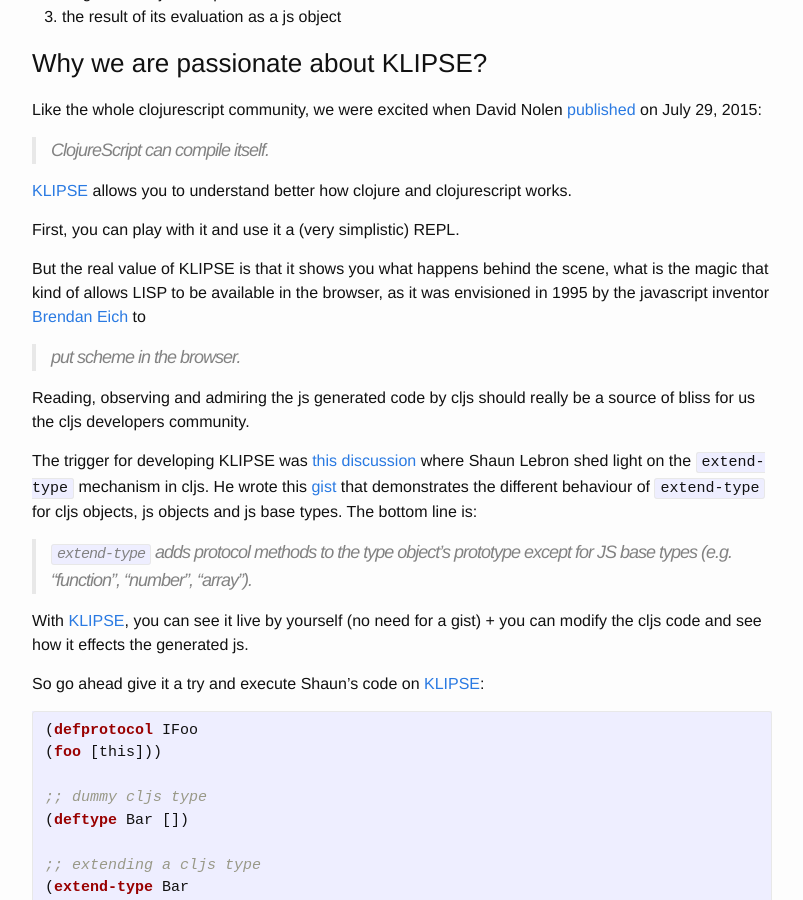
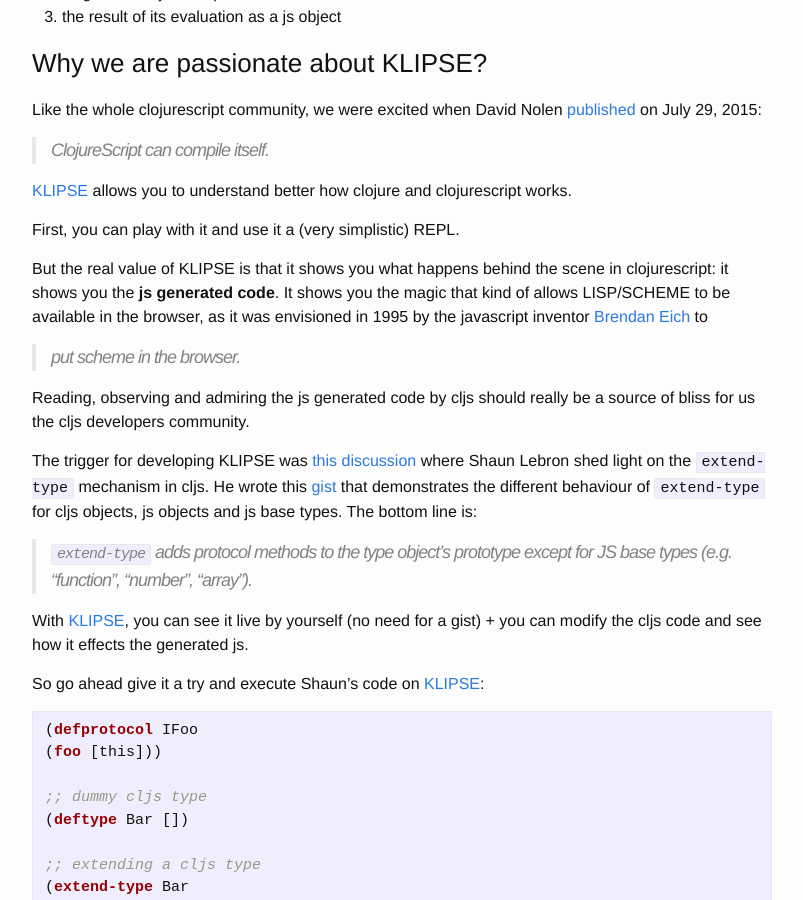
Before and after one commit to viebel/blog.klipse.tech, a Jekyll site: the page built from _posts/2016-03-11-klipse.md, in a window 1280 px wide and 900 px high, scrolled down 375 px. Shown: the whole window, without its empty margins (238-1041 px from the left). Built offline with Jekyll 4.4.1, drawn with Linux system fonts in a browser that asks for light colours.

Commit message:
improve KLIPSE

```diff
--- a/_posts/2016-03-11-klipse.md
+++ b/_posts/2016-03-11-klipse.md
@@ -27,7 +27,8 @@
 
 First, you can play with it and use it a (very simplistic) REPL.
 
-But the real value of KLIPSE is that it shows you what happens behind the scene, what is the magic that kind of allows LISP to be available in the browser, as it was envisioned in 1995 by the javascript inventor [Brendan Eich][brendan-eich-url] to
+But the real value of KLIPSE is that it shows you what happens behind the scene in clojurescript: it shows you the **js generated code**.
+It shows you the magic that kind of allows LISP/SCHEME to be available in the browser, as it was envisioned in 1995 by the javascript inventor [Brendan Eich][brendan-eich-url] to
 
 >put scheme in the  browser.
 
```
